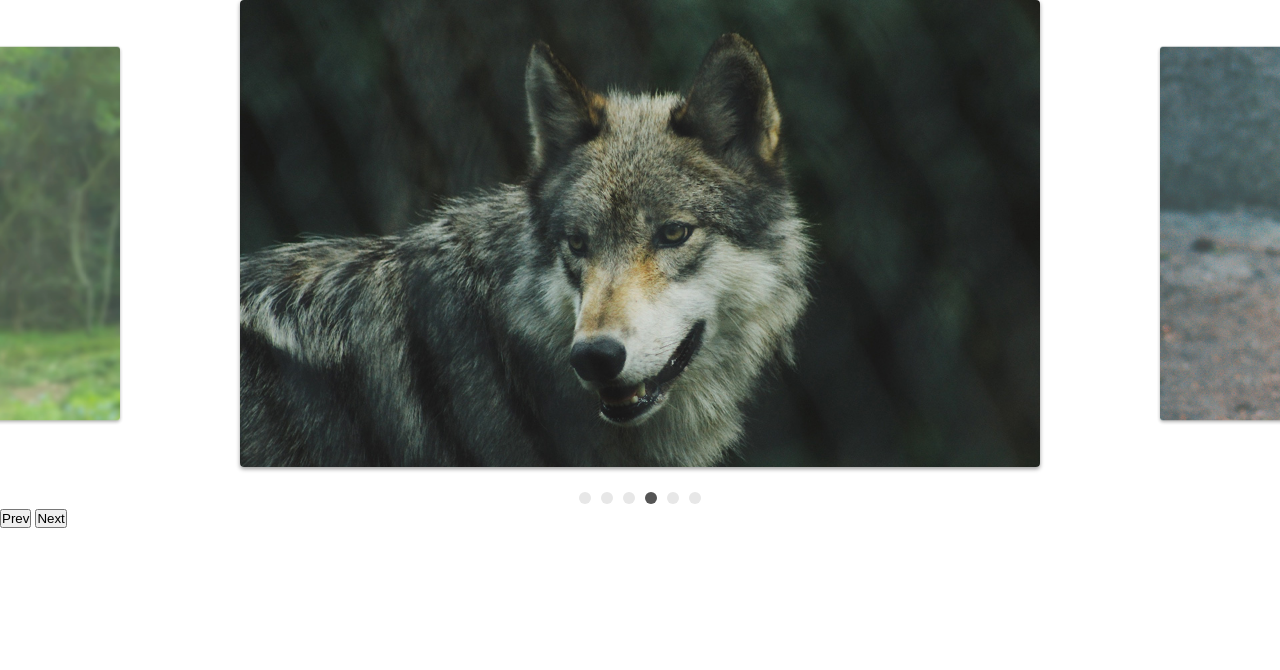
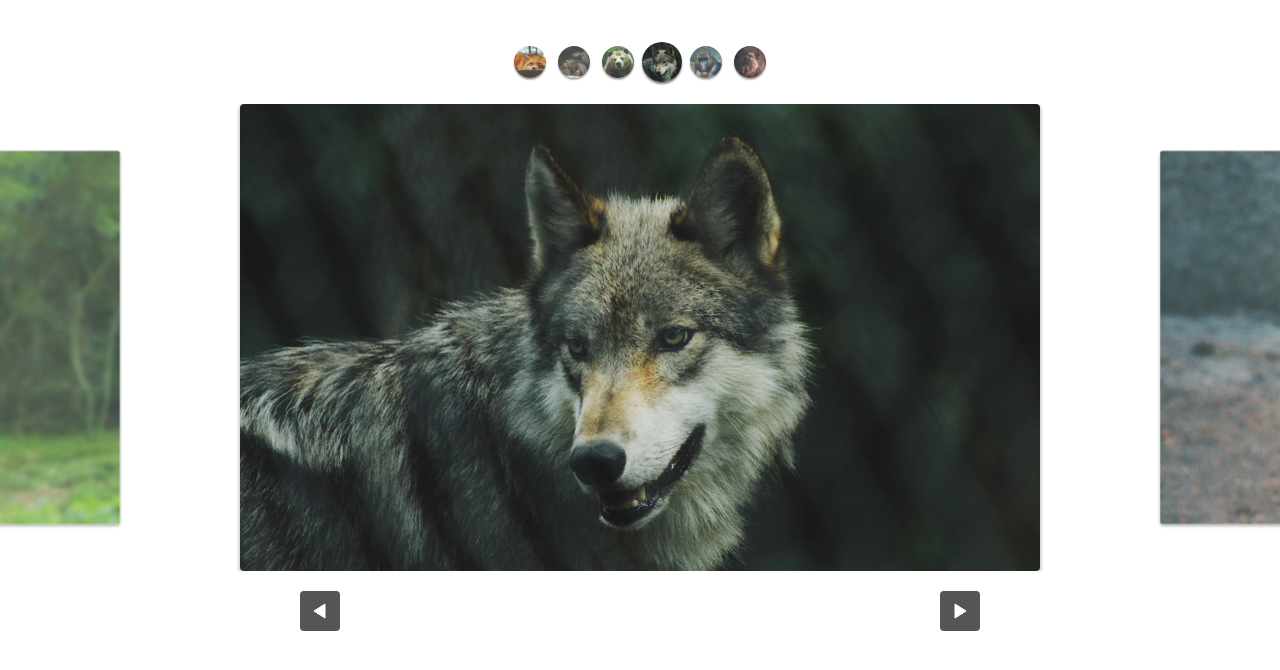
Before and after one commit to matealves/slide, a plain HTML site: page index.html in a window 1280 px wide. Drawn offline with Linux system fonts and the light colour scheme.

Commit message:
new plugin Slide v1.0

```diff
--- a/index.html
+++ b/index.html
@@ -11,6 +11,15 @@
 </head>
 
 <body>
+  <ul class="custom-controls">
+    <li><img src="img/foto1-thumb.jpg" alt=""></li>
+    <li><img src="img/foto2-thumb.jpg" alt=""></li>
+    <li><img src="img/foto3-thumb.jpg" alt=""></li>
+    <li><img src="img/foto4-thumb.jpg" alt=""></li>
+    <li><img src="img/foto5-thumb.jpg" alt=""></li>
+    <li><img src="img/foto6-thumb.jpg" alt=""></li>
+  </ul>
+
   <div class="slide-wrapper">
     <ul class="slide">
       <li><img src="img/foto1.jpg" alt=""></li>
@@ -23,8 +32,8 @@
   </div>
 
   <div class="arrow-nav">
-    <button class="prev">Prev</button>
-    <button class="next">Next</button>
+    <button class="prev"></button>
+    <button class="next"></button>
   </div>
 
   <script type="module" src="js/script.js"></script>
--- a/js/Slide.js
+++ b/js/Slide.js
@@ -117,6 +117,11 @@ export class Slide {
     this.dist.finalPosition = activeSlide.position;
     this.changeActiveClass();
     this.wrapper.dispatchEvent(this.changeEvent);
+
+    // Aguarda inicializar para encontrar os botões no DOM
+    setTimeout(() => {
+      this.disabledButton();
+    }, 10);
   }
 
   changeActiveClass() {
@@ -133,7 +138,7 @@ export class Slide {
   }
 
   activeNextSlide() {
-    if (this.index.next) {
+    if (this.index.next !== undefined) {
       this.changeSlide(this.index.next);
     }
   }
@@ -228,10 +233,28 @@ export class SlideNav extends Slide {
     this.control =
       document.querySelector(customControl) || this.createControl();
 
+    if (!customControl) {
+      document.querySelector(".custom-controls").classList.add("hide");
+    }
+
     this.controlArray = [...this.control.children];
 
     this.activeControlItem();
     this.controlArray.forEach(this.eventControl);
+  }
+
+  disabledButton() {
+    [this.prevElement, this.nextElement].forEach((item) => {
+      item.disabled = false;
+    });
+
+    if (this.index.prev === undefined) {
+      this.prevElement.disabled = true;
+    }
+
+    if (this.index.next === undefined) {
+      this.nextElement.disabled = true;
+    }
   }
 
   bindControlEvents(...methods) {
--- a/js/script.js
+++ b/js/script.js
@@ -5,4 +5,4 @@ slide.init();
 
 slide.addArrow(".prev", ".next");
 
-slide.addControl();
+slide.addControl(".custom-controls");
--- a/scss/style.scss
+++ b/scss/style.scss
@@ -65,6 +65,7 @@ img {
       overflow: hidden;
       text-indent: -999px;
       margin: 5px;
+      transition: 0.3s;
 
       &:hover {
         background: #555;
@@ -72,3 +73,59 @@ img {
     }
   }
 }
+
+.custom-controls {
+  display: flex;
+  justify-content: center;
+  margin-top: 40px;
+  margin-bottom: 20px;
+  flex-wrap: wrap;
+
+  li {
+    width: 40px;
+    height: 40px;
+    margin: 2px;
+
+    border-radius: 50%;
+    overflow: hidden;
+
+    box-shadow: 0 2px 2px rgba(0, 0, 0, 0.5);
+    transition: 0.3s;
+
+    opacity: 0.8;
+    transform: scale(0.8);
+
+    &.active {
+      opacity: 1;
+      transform: scale(1);
+    }
+  }
+}
+
+.hide {
+  // display: none;
+  opacity: 0;
+}
+
+.arrow-nav {
+  display: flex;
+  justify-content: space-around;
+  margin: 20px 0;
+
+  button {
+    cursor: pointer;
+    border: none;
+    border-radius: 4px;
+    width: 40px;
+    height: 40px;
+    background: #555 url(../img/arrow.svg) center center no-repeat;
+
+    &.prev {
+      transform: rotate(-180deg);
+    }
+
+    &:disabled {
+      background: #ebebeb url(../img/arrow.svg) center center no-repeat;
+    }
+  }
+}
```
Also changed, not shown: css/style.css, 1 other file.
